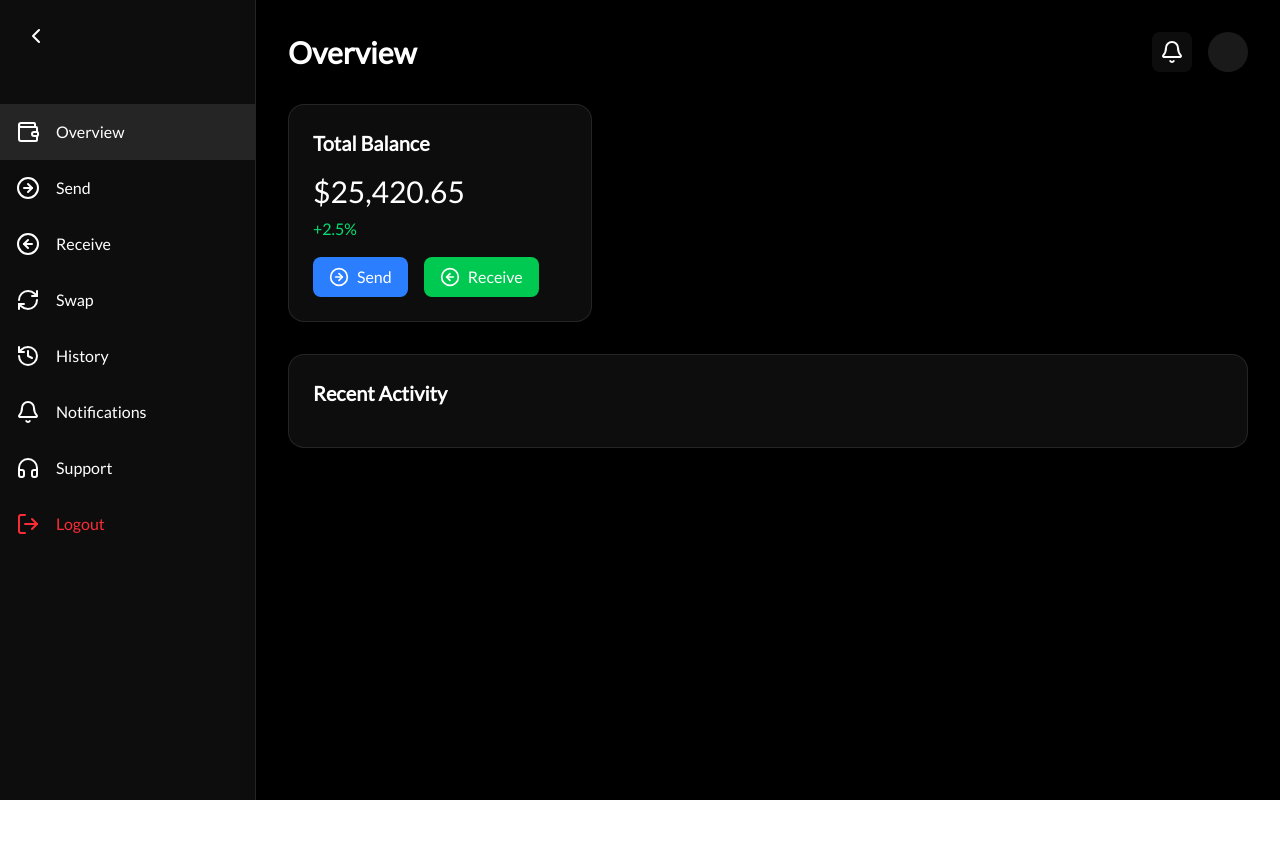
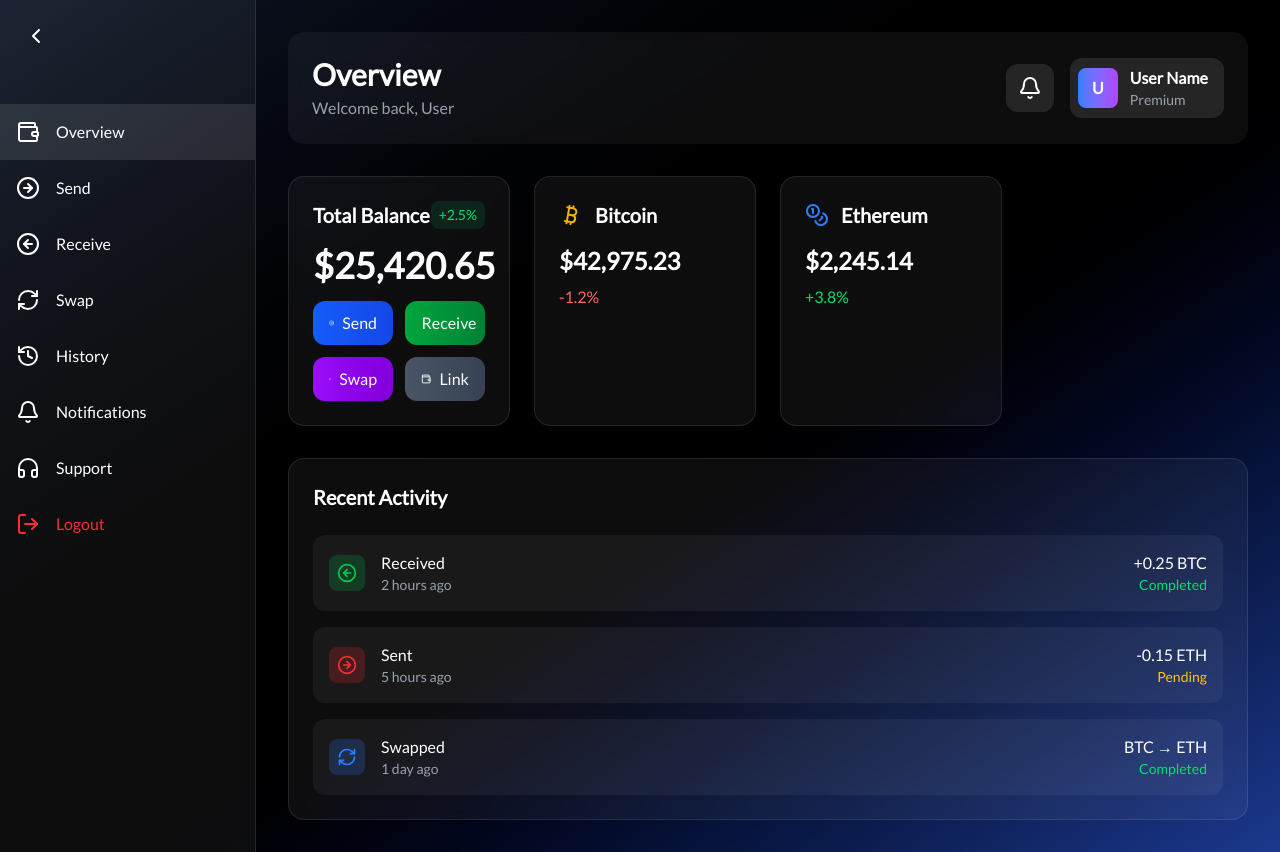
Before and after one commit to aguchristopher/qfsledger, a Next.js app in the folder app/: page /dashboard in a window 1280 px wide. Before the commit the page ends 800 px from the top, so only its background shows below. Built offline with nearby package versions, Linux system fonts and the light colour scheme.

Commit message:
enhance dashboard layout and add cryptocurrency cards; implement OTP redirection to dashboard

```diff
--- a/app/src/app/dashboard/page.js
+++ b/app/src/app/dashboard/page.js
@@ -1,6 +1,6 @@
 'use client';
 import { useState } from 'react';
-import { Wallet, ArrowRightCircle, ArrowLeftCircle, RefreshCw, History, Bell, HeadphonesIcon, LogOut, ChevronLeft, ChevronRight } from 'lucide-react';
+import { Wallet, ArrowRightCircle, ArrowLeftCircle, RefreshCw, History, Bell, HeadphonesIcon, LogOut, ChevronLeft, ChevronRight, Bitcoin, Coins } from 'lucide-react';
 
 export default function Dashboard() {
   const [selectedTab, setSelectedTab] = useState('overview');
@@ -12,7 +12,7 @@ export default function Dashboard() {
   };
 
   return (
-    <div className="min-h-screen bg-black flex">
+    <div className="min-h-screen bg-gradient-to-br from-gray-900 via-black to-blue-900 flex">
       {/* Sidebar */}
       <div className={`${isSidebarOpen ? 'w-64' : 'w-20'} bg-white/5 border-r border-white/10 transition-all duration-300`}>
         <div className="p-4">
@@ -53,42 +53,111 @@ export default function Dashboard() {
 
       {/* Main Content */}
       <div className="flex-1 p-8">
-        <div className="max-w-6xl mx-auto">
-          <header className="flex justify-between items-center mb-8">
-            <h1 className="text-3xl font-bold text-white">
-              {selectedTab.charAt(0).toUpperCase() + selectedTab.slice(1)}
-            </h1>
+        <div className="max-w-7xl mx-auto">
+          <header className="flex justify-between items-center mb-8 bg-white/5 p-6 rounded-2xl backdrop-blur-sm">
+            <div>
+              <h1 className="text-3xl font-bold text-white">
+                {selectedTab.charAt(0).toUpperCase() + selectedTab.slice(1)}
+              </h1>
+              <p className="text-gray-400 mt-1">Welcome back, User</p>
+            </div>
             <div className="flex items-center space-x-4">
-              <button className="p-2 text-white bg-white/5 rounded-lg hover:bg-white/10">
+              <button className="p-3 text-white bg-white/10 rounded-xl hover:bg-white/20 transition-all">
                 <Bell />
               </button>
-              <div className="w-10 h-10 bg-white/10 rounded-full"></div>
+              <div className="flex items-center gap-3 bg-white/10 p-2 rounded-xl">
+                <div className="w-10 h-10 bg-gradient-to-r from-blue-500 to-purple-500 rounded-lg flex items-center justify-center">
+                  <span className="text-white font-bold">U</span>
+                </div>
+                <div className="text-white pr-2">
+                  <p className="font-semibold">User Name</p>
+                  <p className="text-sm text-gray-400">Premium</p>
+                </div>
+              </div>
             </div>
           </header>
 
-          <div className="grid grid-cols-1 md:grid-cols-2 lg:grid-cols-3 gap-6">
-            <div className="bg-white/5 p-6 rounded-2xl border border-white/10">
-              <h3 className="text-xl font-semibold text-white mb-4">Total Balance</h3>
-              <p className="text-3xl text-white">$25,420.65</p>
-              <p className="text-green-400 mt-2">+2.5%</p>
-              <div className="flex gap-4 mt-4">
-                <button className="flex items-center gap-2 bg-blue-500 hover:bg-blue-600 text-white px-4 py-2 rounded-lg">
-                  <ArrowRightCircle size={20} />
+          <div className="grid grid-cols-1 md:grid-cols-2 lg:grid-cols-4 gap-6 mb-8">
+            <div className="bg-white/5 p-6 rounded-2xl border border-white/10 backdrop-blur-sm">
+              <div className="flex justify-between items-start mb-4">
+                <h3 className="text-xl font-semibold text-white">Total Balance</h3>
+                <span className="text-green-400 text-sm bg-green-400/10 px-2 py-1 rounded-lg">+2.5%</span>
+              </div>
+              <p className="text-4xl font-bold text-white mb-4">$25,420.65</p>
+              <div className="grid grid-cols-2 gap-3">
+                <button className="flex items-center justify-center gap-2 bg-gradient-to-r from-blue-600 to-blue-700 hover:from-blue-700 hover:to-blue-800 text-white px-4 py-2.5 rounded-xl transition-all duration-200">
+                  <ArrowRightCircle size={18} />
                   Send
                 </button>
-                <button className="flex items-center gap-2 bg-green-500 hover:bg-green-600 text-white px-4 py-2 rounded-lg">
-                  <ArrowLeftCircle size={20} />
+                <button className="flex items-center justify-center gap-2 bg-gradient-to-r from-green-600 to-green-700 hover:from-green-700 hover:to-green-800 text-white px-4 py-2.5 rounded-xl transition-all duration-200">
+                  <ArrowLeftCircle size={18} />
                   Receive
+                </button>
+                <button className="flex items-center justify-center gap-2 bg-gradient-to-r from-purple-600 to-purple-700 hover:from-purple-700 hover:to-purple-800 text-white px-4 py-2.5 rounded-xl transition-all duration-200">
+                  <RefreshCw size={18} />
+                  Swap
+                </button>
+                <button className="flex items-center justify-center gap-2 bg-gradient-to-r from-gray-600 to-gray-700 hover:from-gray-700 hover:to-gray-800 text-white px-4 py-2.5 rounded-xl transition-all duration-200">
+                  <Wallet size={18} />
+                  Link
                 </button>
               </div>
             </div>
-            {/* Add more dashboard cards based on selectedTab */}
+
+            {/* Crypto Cards */}
+            <div className="bg-white/5 p-6 rounded-2xl border border-white/10 backdrop-blur-sm">
+              <div className="flex items-center gap-3 mb-4">
+                <Bitcoin className="text-yellow-500" />
+                <h3 className="text-xl font-semibold text-white">Bitcoin</h3>
+              </div>
+              <p className="text-2xl font-bold text-white">$42,975.23</p>
+              <p className="text-red-400 mt-2">-1.2%</p>
+            </div>
+
+            <div className="bg-white/5 p-6 rounded-2xl border border-white/10 backdrop-blur-sm">
+              <div className="flex items-center gap-3 mb-4">
+                <Coins className="text-blue-500" />
+                <h3 className="text-xl font-semibold text-white">Ethereum</h3>
+              </div>
+              <p className="text-2xl font-bold text-white">$2,245.14</p>
+              <p className="text-green-400 mt-2">+3.8%</p>
+            </div>
           </div>
 
-          {/* Dynamic content based on selected tab */}
-          <div className="mt-8 bg-white/5 rounded-2xl border border-white/10 p-6">
-            <h3 className="text-xl font-semibold text-white mb-4">Recent Activity</h3>
-            {/* Add content based on selectedTab */}
+          {/* Recent Activity Section */}
+          <div className="mt-8 bg-white/5 rounded-2xl border border-white/10 p-6 backdrop-blur-sm">
+            <h3 className="text-xl font-semibold text-white mb-6">Recent Activity</h3>
+            <div className="space-y-4">
+              {[
+                { type: 'Received', amount: '+0.25 BTC', time: '2 hours ago', status: 'Completed' },
+                { type: 'Sent', amount: '-0.15 ETH', time: '5 hours ago', status: 'Pending' },
+                { type: 'Swapped', amount: 'BTC → ETH', time: '1 day ago', status: 'Completed' },
+              ].map((activity, index) => (
+                <div key={index} className="flex items-center justify-between p-4 bg-white/5 rounded-xl hover:bg-white/10 transition-all">
+                  <div className="flex items-center gap-4">
+                    <div className={`p-2 rounded-lg ${
+                      activity.type === 'Received' ? 'bg-green-500/20 text-green-500' :
+                      activity.type === 'Sent' ? 'bg-red-500/20 text-red-500' :
+                      'bg-blue-500/20 text-blue-500'
+                    }`}>
+                      {activity.type === 'Received' ? <ArrowLeftCircle size={20} /> :
+                       activity.type === 'Sent' ? <ArrowRightCircle size={20} /> :
+                       <RefreshCw size={20} />}
+                    </div>
+                    <div>
+                      <p className="text-white font-medium">{activity.type}</p>
+                      <p className="text-gray-400 text-sm">{activity.time}</p>
+                    </div>
+                  </div>
+                  <div className="text-right">
+                    <p className="text-white font-medium">{activity.amount}</p>
+                    <p className={`text-sm ${
+                      activity.status === 'Completed' ? 'text-green-400' : 'text-yellow-400'
+                    }`}>{activity.status}</p>
+                  </div>
+                </div>
+              ))}
+            </div>
           </div>
         </div>
       </div>
--- a/app/src/app/otp/page.js
+++ b/app/src/app/otp/page.js
@@ -1,7 +1,9 @@
 'use client';
 import { useState, useRef } from 'react';
+import { useRouter } from 'next/navigation';
 
 export default function OTPVerification() {
+  const router = useRouter();
   const [otp, setOtp] = useState(new Array(6).fill(''));
   const inputRefs = useRef([]);
 
@@ -19,6 +21,8 @@ export default function OTPVerification() {
     e.preventDefault();
     // Add OTP verification logic here
     console.log('OTP:', otp.join(''));
+    // Redirect to dashboard after successful verification
+    router.push('/dashboard');
   };
 
   return (
```
